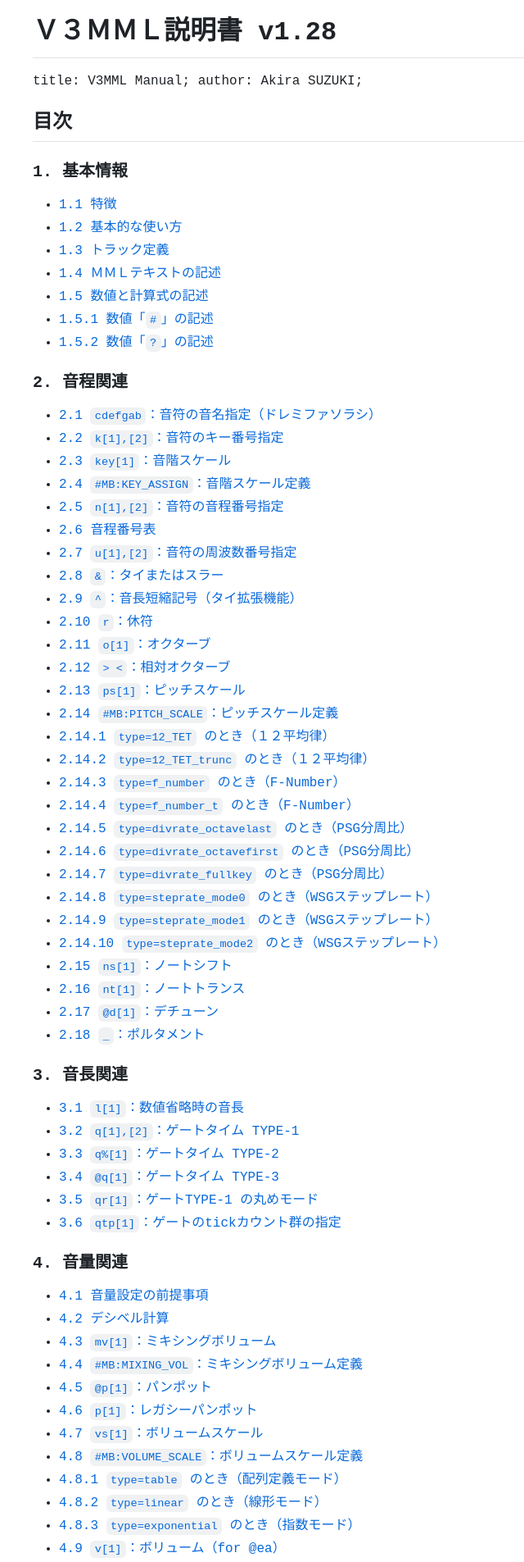
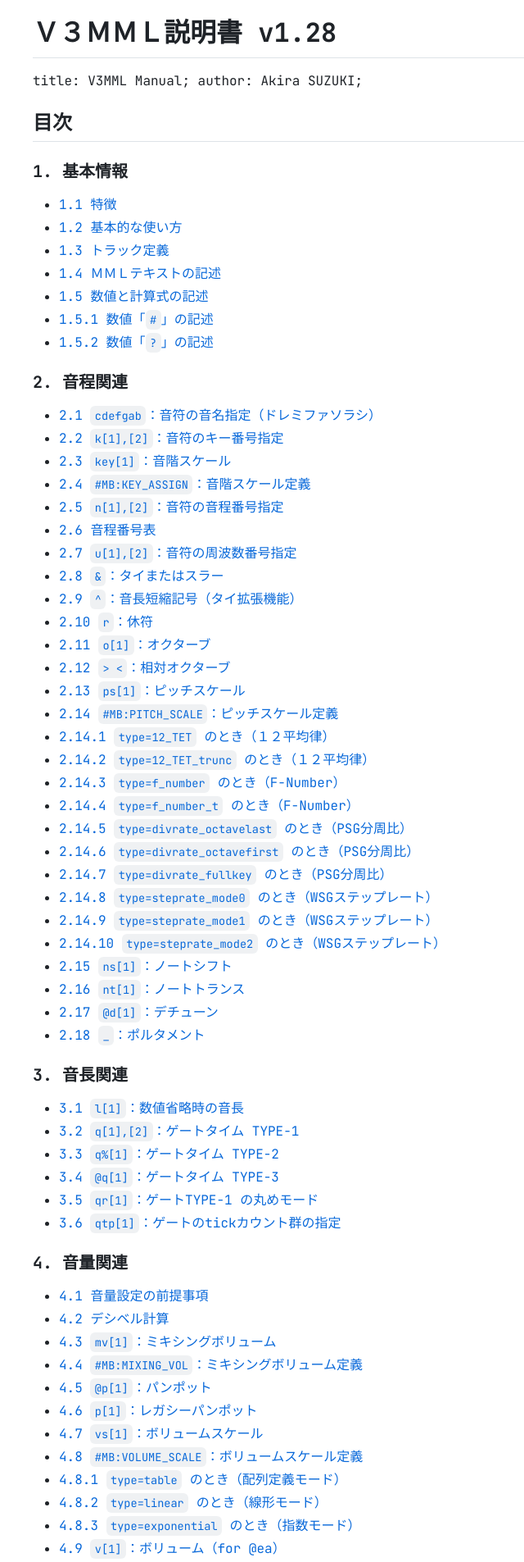
Before and after one commit to lineardrive/V3MMLmanual, a Jekyll site: the page built from docs/index.md, in a window 1280 px wide. Shown: the top 1905 px of the page at 82% size, without its empty margins (0-640 px from the left). Built offline with Jekyll 4.4.1, drawn with Linux system fonts in a browser that asks for light colours; some web fonts are replaced.

Commit message:
Add JetBrains Mono for slashed zero, M PLUS 1 Code for Japanese

```diff
--- a/docs/_layouts/default.html
+++ b/docs/_layouts/default.html
@@ -5,11 +5,11 @@
   <meta name="viewport" content="width=device-width, initial-scale=1">
   <title>{{ page.title | default: site.title }}</title>
   <link rel="preconnect" href="https://fonts.googleapis.com">
-  <link rel="stylesheet" href="https://fonts.googleapis.com/css2?family=M+PLUS+1+Code:wght@400;500;700&display=swap">
+  <link rel="stylesheet" href="https://fonts.googleapis.com/css2?family=JetBrains+Mono:wght@400;500;700&family=M+PLUS+1+Code:wght@400;500;700&display=swap">
   <link rel="stylesheet" href="{{ '/assets/css/github-markdown.css' | relative_url }}">
   <style>
     body { max-width: 980px; margin: 0 auto; padding: 20px 40px; }
-    .markdown-body, .markdown-body * { font-family: "M PLUS 1 Code", ui-monospace, monospace !important; font-feature-settings: "zero" 0 !important; }
+    .markdown-body, .markdown-body * { font-family: "JetBrains Mono", "M PLUS 1 Code", monospace !important; font-feature-settings: "zero" 1 !important; }
   </style>
 </head>
 <body class="markdown-body">
```
